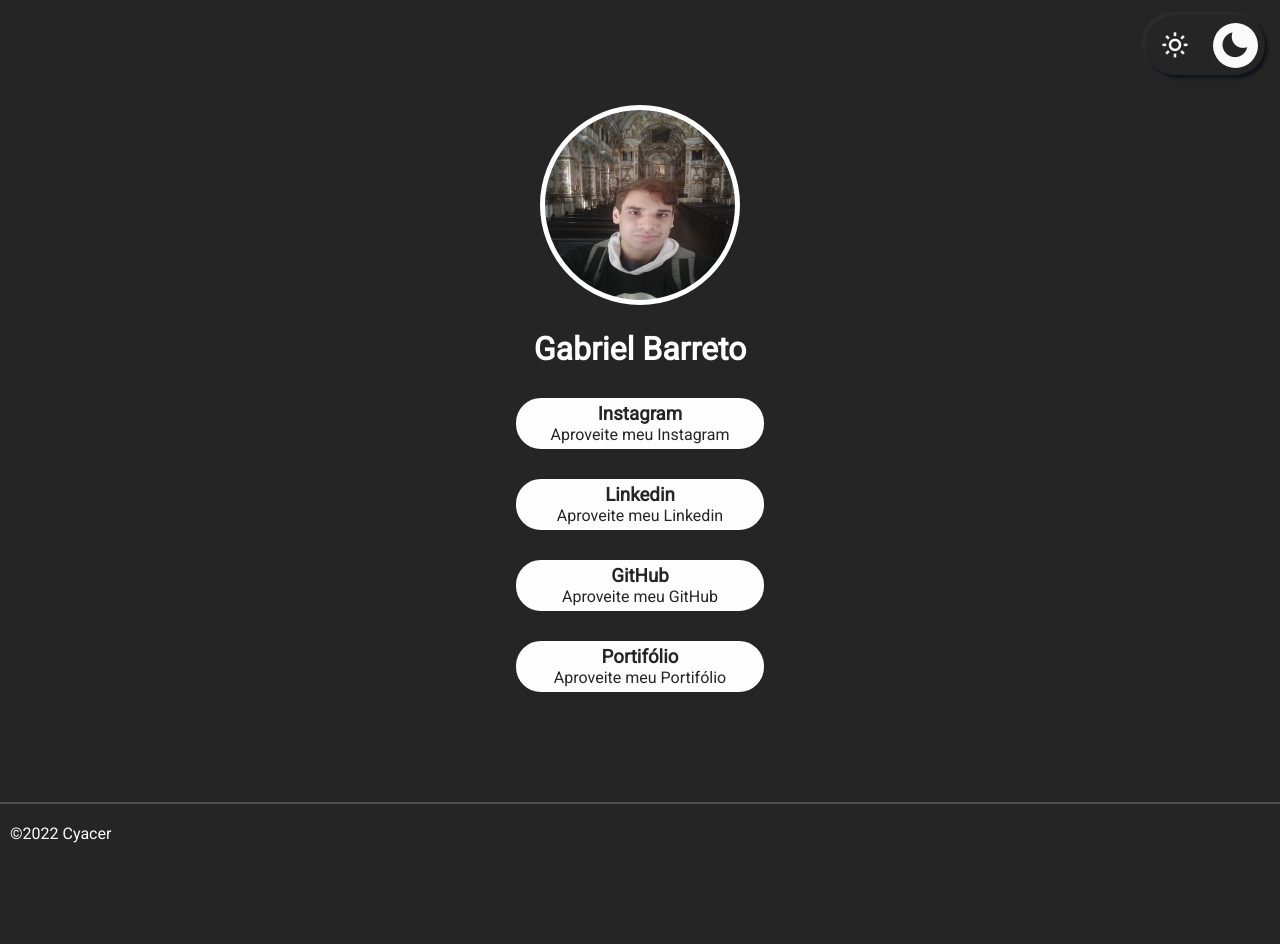
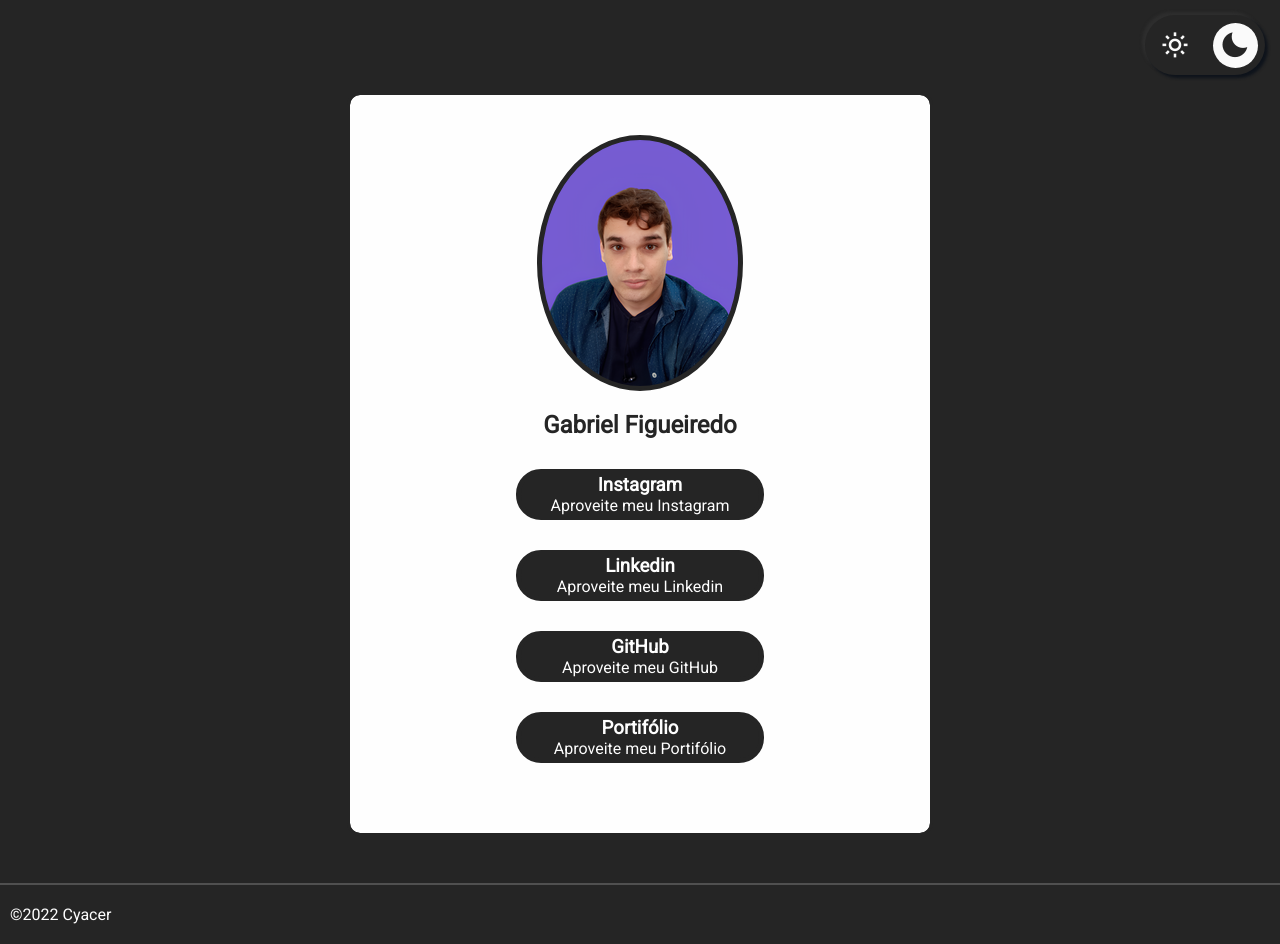
Before and after one commit to GabeStack/Links, a plain HTML site: page index.html in a window 1280 px wide. Both pictures are taken after a click on the label 1205 px from the left and 45 px from the top of the page. Before the commit the page ends 863 px from the top, so only its background shows below. Drawn offline with nearby package versions, Linux system fonts and the light colour scheme.

```diff
--- a/index.html
+++ b/index.html
@@ -18,18 +18,18 @@
   <header class="container-header">
     <div class="container-toggle">
       <input type="checkbox" id="toggle">
-
       <label class="toggle" for="toggle">
         <i class="bx bxs-sun"></i>
         <i class="bx bx-moon"></i>
         <span class="ball"></span>
       </label>
     </div>
+  </header>
+    <main class="containerCard">
     <div class="containerImg">
-      <img width="200px" height="200px" src="./src/img/perfil-small.jpg" alt="Foto de Perfil">
+      <img src="./src/img/newPerfil.png" alt="Foto de Perfil">
     </div>
-    <h2>Gabriel Barreto</h2>
-  </header>
+    <h2>Gabriel Figueiredo</h2>
   <section class="container-inf">
     <ul>
       <li class="container-list">
@@ -66,6 +66,7 @@
       </li>
     </ul>
   </section>
+</main>
   <footer>
     ©2022 Cyacer
   </footer>
--- a/src/css/styles.css
+++ b/src/css/styles.css
@@ -17,6 +17,17 @@ body {
   color: var(--backgroud-color-primary);
   font-family: "Roboto", sans-serif;
   transition: 0.2s;
+}
+h2{
+  text-align: center;
+  padding: 20px 0 0 0;
+}
+.containerCard{
+  background-color: var(--color-text-primary);
+  margin: 20px 10px 20px 10px;
+  padding: 10px;
+  border-radius: 10px;
+  outline: 3px solid var(--backgroud-color-primary);
 }
 .containerImg {
   max-width: 100%;
@@ -142,7 +153,7 @@ input {
 
 .dark {
   background: var(--backgroud-color-primary);
-  color: var(--color-text-primary);
+  color: var(--backgroud-color-primary);
 }
 
 .dark .toggle {
@@ -178,14 +189,15 @@ body.dark::-webkit-scrollbar-thumb {
 }
 /*-----------------------------------------------------------------------------------*/
 body.dark .container-link {
-  border: 5px solid var(--color-text-primary);
-  background-color: var(--color-text-primary);
-  color: var(--backgroud-color-primary);
+  border: 5px solid var(--backgroud-color-primary);
+  background-color: var(--backgroud-color-primary);
+  color: var(--color-text-primary);
 }
 body.dark .containerImg > img {
   border-radius: 50% 50% 50% 50% / 50% 50% 50% 50%;
   border: var(--color-text-primary) 3px solid;
-  outline: var(--color-text-primary) 3px solid;
+  outline: 3px solid var(--backgroud-color-primary);
+  border: var(--backgroud-color-primary) 3px solid;
   outline-offset: -5px;
 }
 body.dark footer {
@@ -193,17 +205,23 @@ body.dark footer {
   border-top: 2px solid rgba(250, 250, 250, 0.2);
 }
 @media (min-width: 700px) {
-  footer {
-    margin-top: 550px;
+  .containerCard{
+    margin: 20px 150px;
+  }
+
+}
+@media (min-width: 1020px){
+  .containerCard{
+    margin: 20px 250px 50px 250px;
   }
 }
 @media (min-width: 1200px){
-  footer {
-    margin-top: 50px;
+  .containerCard{
+    margin: 20px 350px 50px 350px;
   }
 }
 @media (min-width: 1440px) {
-  footer {
-    margin-top: 150px;
+  .containerCard{
+    margin: 20px 500px 50px 500px;
   }
 }
```
Also changed, not shown: src/img/Perfil.jpg (deleted), src/img/newPerfil.png (added), src/img/perfil-small.jpg (deleted).
